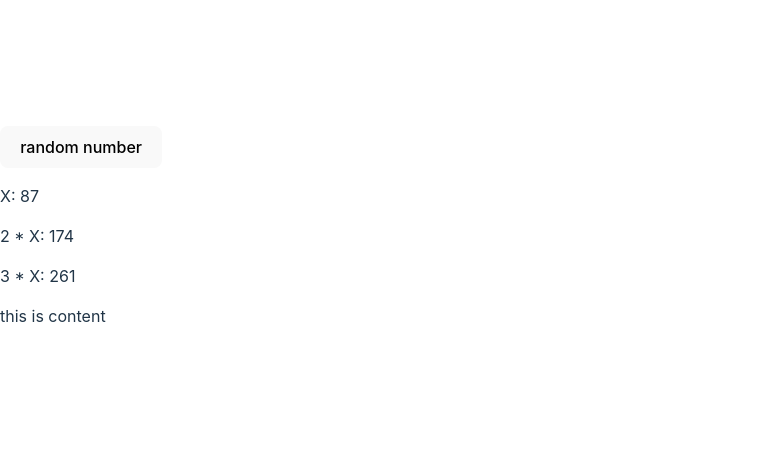
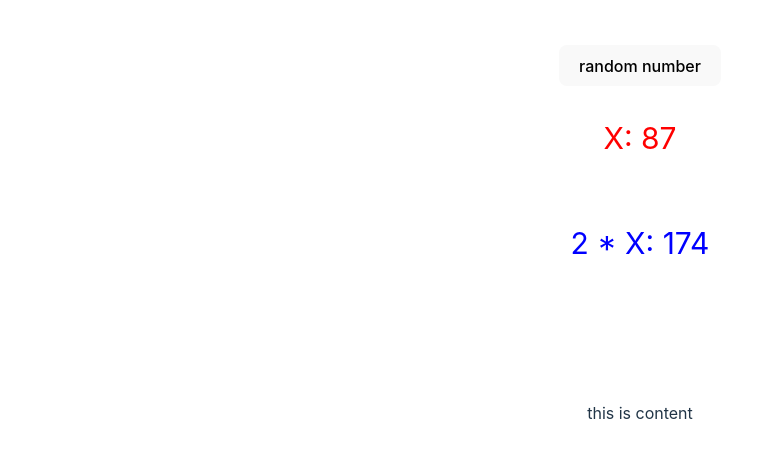
Before and after one commit to slade77777/reactjs-project-railway64, a React (Vite) app: page /calculate in a window 1280 px wide. Shown: the part 165-622 px from the top of the page, without its empty margins (0-771 px from the left). Built offline with nearby package versions, Linux system fonts and the light colour scheme.

Commit message:
styled component

```diff
--- a/package.json
+++ b/package.json
@@ -18,6 +18,7 @@
     "react-hook-form": "^7.45.1",
     "react-router-dom": "^6.14.1",
     "sort-by": "^1.2.0",
+    "styled-components": "^6.0.3",
     "yup": "^1.2.0"
   },
   "devDependencies": {
--- a/src/page/Calculate.tsx
+++ b/src/page/Calculate.tsx
@@ -1,9 +1,17 @@
 import {memo, useEffect, useState} from "react";
+import styled from "styled-components";
 
-const Content = memo(({number}: {number: number}) => {
+const Content = () => {
   console.log('content componet is render')
-  return <p className="title"> this is content </p>
-})
+  return <div> this is content </div>
+}
+
+const ContentStyled = styled(Content)`
+  color: white;
+  font-weight: bold;
+  font-size: 40px;
+  background-color: #535bf2;
+`
 
 const Calculate = () => {
   const [randomNumber, setRandomNumber] = useState(0)
@@ -17,14 +25,27 @@ const Calculate = () => {
     generateNumber();
   }, [])
 
-  return <div>
+  return <Container>
     <div><button onClick={generateNumber}>random number</button></div>
-    <p className="title">X: {randomNumber}</p>
-    <p className="title">2 * X: {randomNumber * 2}</p>
-    <p className="title">3 * X: {randomNumber * 3}</p>
-    <Content number={randomNumber} />
-  </div>
+    <Paragraph>X: {randomNumber}</Paragraph>
+    <Paragraph inputColor="blue">2 * X: {randomNumber * 2}</Paragraph>
+    <Paragraph inputColor="white">3 * X: {randomNumber * 3}</Paragraph>
+    <ContentStyled />
+  </Container>
 }
+
+export const Container = styled.div`
+  display: flex;
+  justify-content: center;
+  align-items: center;
+  flex-direction: column;
+  width: 100vw;
+`
+
+const Paragraph = styled.p<{ inputColor?: string; }>`
+  color: ${props => props.inputColor || 'red'};
+  font-size: 30px;
+`
 
 
 export default Calculate;
--- a/src/page/User.tsx
+++ b/src/page/User.tsx
@@ -1,16 +1,16 @@
 import '../App.css'
 import {useContext} from "react";
 import {AppContext} from "../App.tsx";
+import {Container} from "./Calculate.tsx";
 const User = () => {
 
   const dataContext = useContext(AppContext);
-  console.log(dataContext);
-  return <div className='container'>
+  return <Container>
     <p className='title'>
       User's information:
     </p>
     <div className='title'>Password: {dataContext?.user?.password}</div>
-  </div>
+  </Container>
 }
 
 export default User
```
Also changed, not shown: 1 other file (tests, documents, lock files or other folders).
